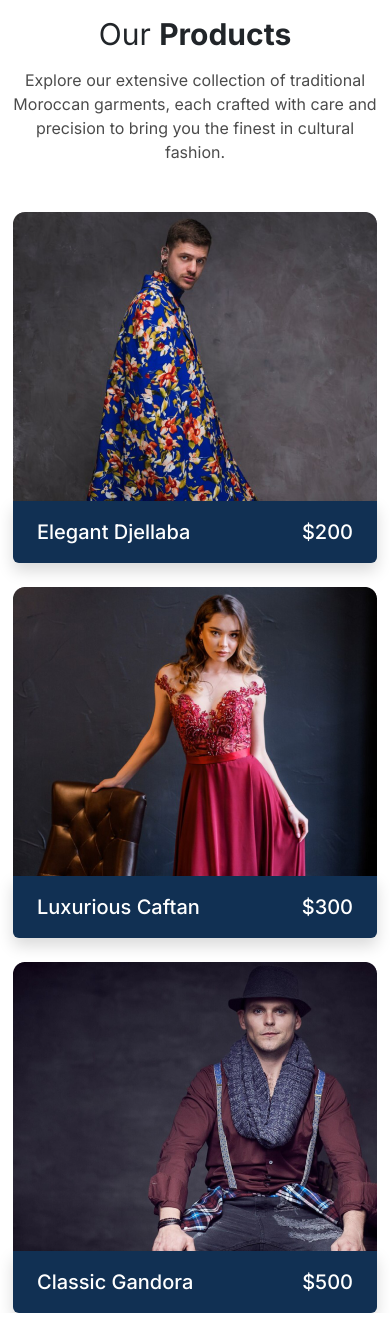
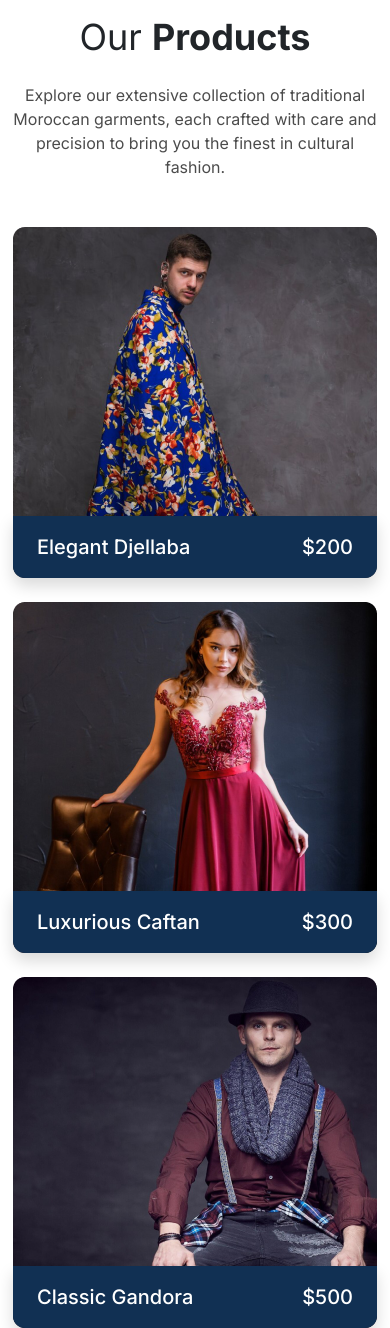
Before and after one commit to neharadialcode486/component-with-bootstrap, a plain HTML site: page cardthree.html in a window 390 px wide. Shown: the top 1328 px of the page. Drawn offline with nearby package versions, Linux system fonts and the light colour scheme.

Commit message:
update-cards

```diff
--- a/assets/css/cards.css
+++ b/assets/css/cards.css
@@ -4,6 +4,9 @@
   font-family: "Inter", sans-serif;
 }
 
+/* .container{
+  max-width: 1140px !important;
+} */
 .max-w-267{
   max-width: 267px;
 }
@@ -162,6 +165,11 @@ line-height: 120%;
 color: #242021;
 }
 
+.rounded-bottom-1xl{
+  border-bottom-left-radius: 12px;
+  border-bottom-right-radius: 12px;
+}
+
 /* --------------fourth-card-section---------- */
 
 .fourth-card-heading{
@@ -295,11 +303,11 @@ border-color:#FF00CC ;
     }
 
     .third-card-heading{
-        font-size: 30px;
+        font-size: 36px;
     }
 
     .fourth-card-heading{
-      font-size: 30px;
+      font-size: 36px;
     }
 
     .fourth-card-inner-heading{
--- a/cardthree.html
+++ b/cardthree.html
@@ -11,12 +11,12 @@
 <!-- ----------third-section---------- -->
 <section class="min-vh-100 d-flex align-items-center justify-content-center mt-3">
   <div class="container">
-    <h2 class="text-center fw-normal mb-3 text-dark third-card-heading">Our <span class="fw-bold">Products</span></h2>
-    <p class="fs-6 fw-normal text-black text-center max-w-640 mx-auto opacity-70">Explore our extensive collection of traditional Moroccan garments, each crafted with care and precision to bring you the finest in cultural fashion.</p>
+    <h2 class="text-center fw-normal mb-md-0 mb-2 text-dark third-card-heading">Our <span class="fw-bold">Products</span></h2>
+    <p class="fs-6 fw-normal text-black text-center max-w-640 mx-auto opacity-70 pt-3 m-0">Explore our extensive collection of traditional Moroccan garments, each crafted with care and precision to bring you the finest in cultural fashion.</p>
     <div class="d-flex flex-wrap justify-content-center gap-4 mt-5">
       <div class="position-relative">
         <img src="/assets/images/png/elegant-dajlio.png" alt="clothes" class="pointer-event img-fluid">
-        <div class="bg-darkBLue text-white position-absolute bottom-0 start-0 end-0 py-3 px-4 rounded-bottom shadow">
+        <div class="bg-darkBLue text-white position-absolute bottom-0 start-0 end-0 py-3 px-4 rounded-bottom-1xl shadow">
           <div class="d-flex justify-content-between">
             <p class="mb-0 text-white fw-medium fs-5">Elegant Djellaba</p>
             <p class="mb-0 text-white fw-medium fs-5">$200</p>
@@ -25,16 +25,16 @@
       </div>
       <div class="position-relative">
         <img src="/assets/images/png/luxirous-cafftan.png" alt="clothes" class="pointer-event img-fluid">
-        <div class="bg-darkBLue text-white position-absolute bottom-0 start-0 end-0 py-3 px-4 rounded-bottom shadow">
+        <div class="bg-darkBLue text-white position-absolute bottom-0 start-0 end-0 py-3 px-4 rounded-bottom-1xl shadow">
           <div class="d-flex justify-content-between">
             <p class="mb-0 text-white fw-medium fs-5">Luxurious Caftan</p>
             <p class="mb-0 text-white fw-medium fs-5">$300</p>
           </div>
         </div>
       </div>
-      <div class="position-relative">
+      <div class="position-relative mb-lg-0 mb-3">
         <img src="/assets/images/png/classic-gondara.png" alt="clothes" class="img-fluid pointer-event">
-        <div class="bg-darkBLue text-white position-absolute bottom-0 start-0 end-0 py-3 px-4 rounded-bottom shadow">
+        <div class="bg-darkBLue text-white position-absolute bottom-0 start-0 end-0 py-3 px-4 rounded-bottom-1xl shadow">
           <div class="d-flex justify-content-between">
             <p class="mb-0 text-white fw-medium fs-5">Classic Gandora</p>
             <p class="mb-0 text-white fw-medium fs-5">$500</p>
```
